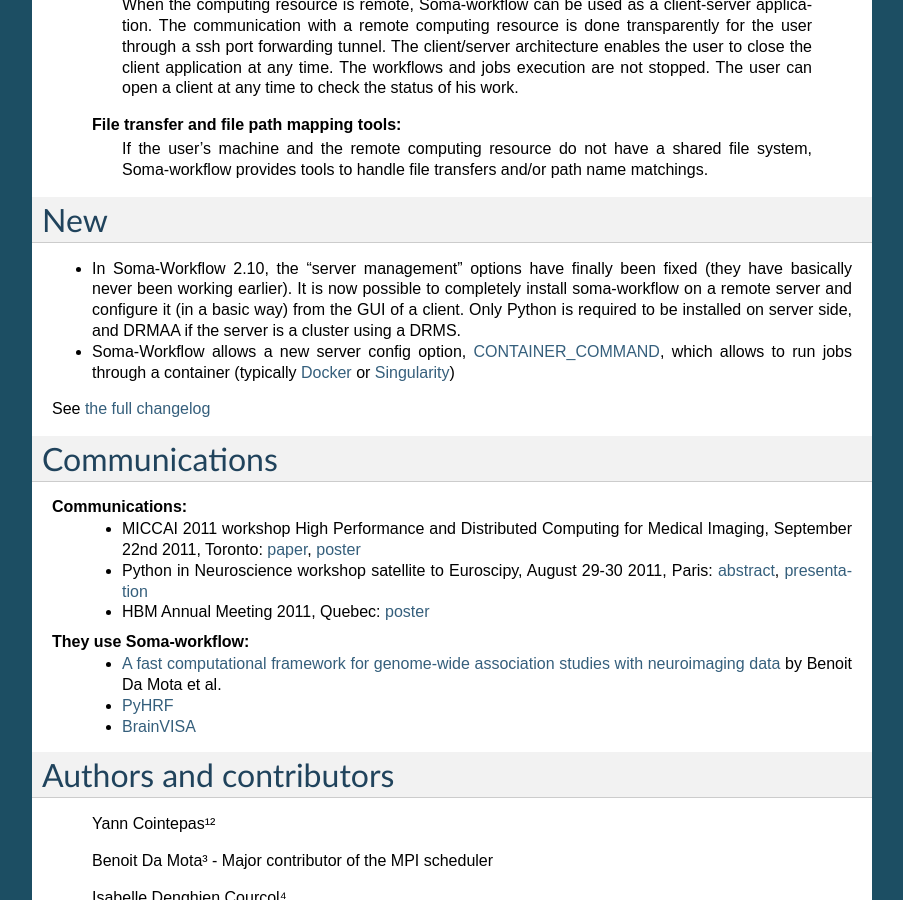
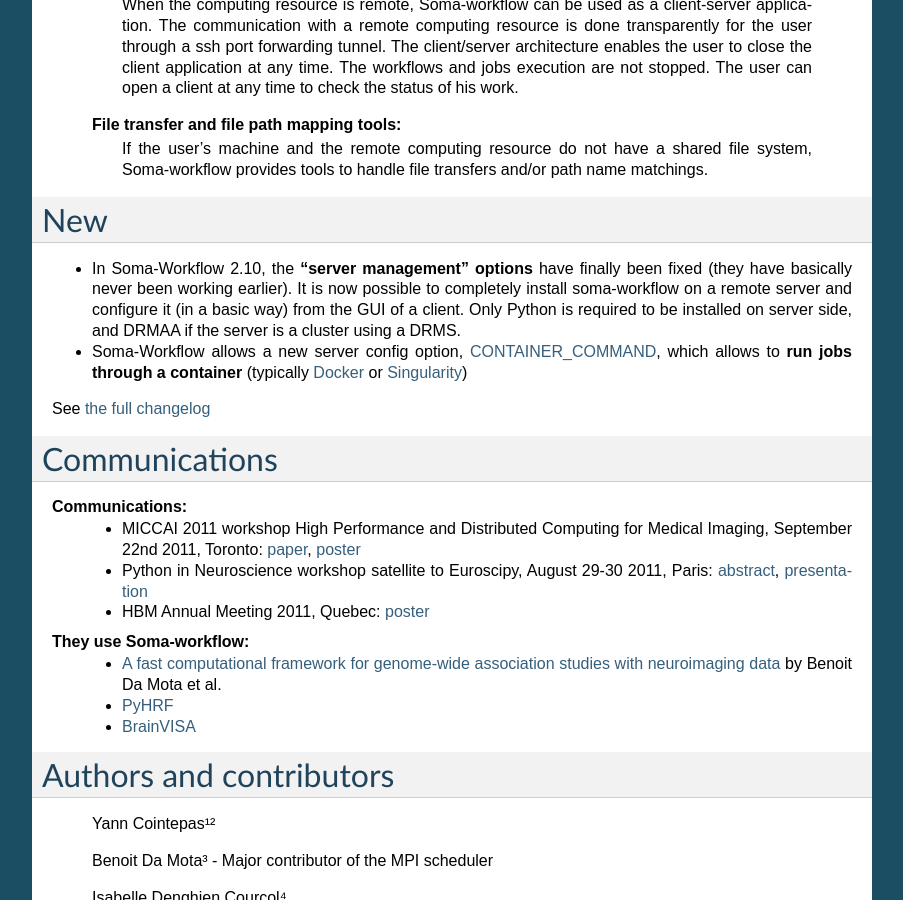
Before and after one commit to populse/soma-workflow, a Sphinx documentation site: the page built from doc/source/index.txt, in a window 1280 px wide and 900 px high, scrolled down 3518 px. Shown: the whole window, without its empty margins (198-1101 px from the left). Built offline with Sphinx 7.4.7, drawn with Linux system fonts in a browser that asks for light colours; the version number could not be read and is left out.

Commit message:
highlight main changes

```diff
--- a/doc/source/changelog.txt
+++ b/doc/source/changelog.txt
@@ -5,9 +5,9 @@
 Version 2.10 (2018/09/21)
 =========================
 
-* In Soma-Workflow 2.10, the "server management" options have finally been fixed (they have basically never been working earlier). It is now possible to completely install soma-workflow on a remote server and configure it (in a basic way) from the GUI of a client. Only Python is required to be installed on server side, and DRMAA if the server is a cluster using a DRMS.
+* In Soma-Workflow 2.10, the **"server management" options** have finally been fixed (they have basically never been working earlier). It is now possible to completely install soma-workflow on a remote server and configure it (in a basic way) from the GUI of a client. Only Python is required to be installed on server side, and DRMAA if the server is a cluster using a DRMS.
 
-* Soma-Workflow allows a new server config option, :ref:`CONTAINER_COMMAND <container_command>`, which allows to run jobs through a container (typically `Docker <https://www.docker.com/>`_ or `Singularity <https://www.sylabs.io/singularity/>`_)
+* Soma-Workflow allows a new server config option, :ref:`CONTAINER_COMMAND <container_command>`, which allows to **run jobs through a container** (typically `Docker <https://www.docker.com/>`_ or `Singularity <https://www.sylabs.io/singularity/>`_)
 
 
 Version 2.9 (sept. 2017)
--- a/doc/source/index.txt
+++ b/doc/source/index.txt
@@ -157,9 +157,9 @@
 New
 ===
 
-* In Soma-Workflow 2.10, the "server management" options have finally been fixed (they have basically never been working earlier). It is now possible to completely install soma-workflow on a remote server and configure it (in a basic way) from the GUI of a client. Only Python is required to be installed on server side, and DRMAA if the server is a cluster using a DRMS.
+* In Soma-Workflow 2.10, the **"server management" options** have finally been fixed (they have basically never been working earlier). It is now possible to completely install soma-workflow on a remote server and configure it (in a basic way) from the GUI of a client. Only Python is required to be installed on server side, and DRMAA if the server is a cluster using a DRMS.
 
-* Soma-Workflow allows a new server config option, :ref:`CONTAINER_COMMAND <container_command>`, which allows to run jobs through a container (typically `Docker <https://www.docker.com/>`_ or `Singularity <https://www.sylabs.io/singularity/>`_)
+* Soma-Workflow allows a new server config option, :ref:`CONTAINER_COMMAND <container_command>`, which allows to **run jobs through a container** (typically `Docker <https://www.docker.com/>`_ or `Singularity <https://www.sylabs.io/singularity/>`_)
 
 See :doc:`the full changelog <changelog>`
 
```
